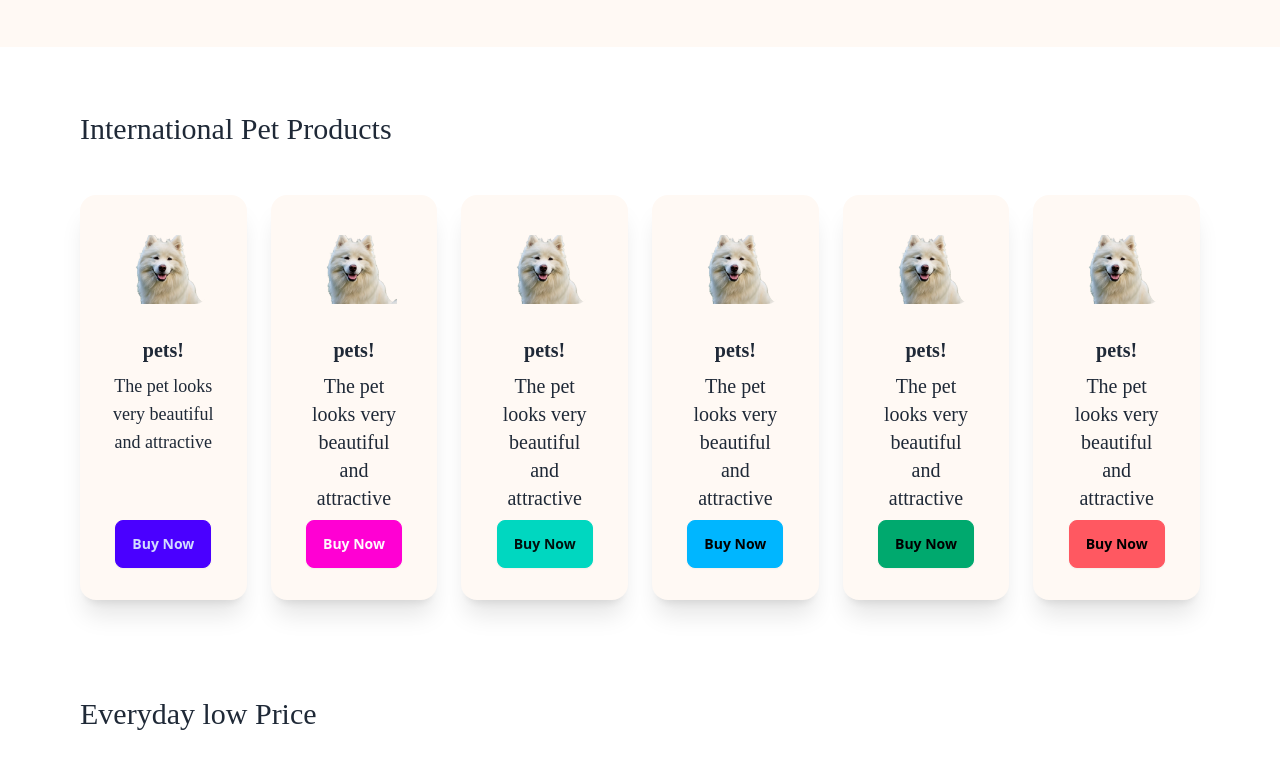
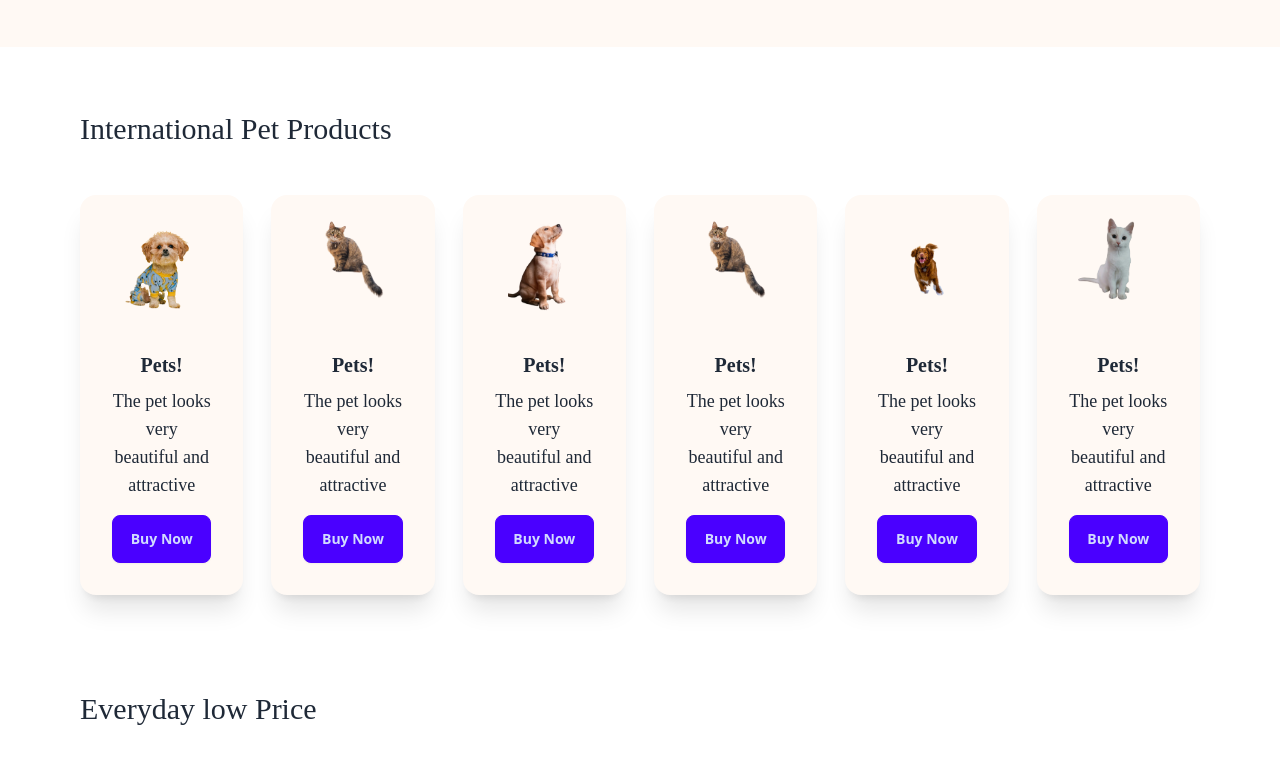
Before and after one commit to ariful324645/Assignment-03, a plain HTML site: page index.html in a window 1280 px wide. Shown: the part 1827-2599 px from the top of the page. Drawn offline with nearby package versions, Linux system fonts and the light colour scheme; a web font is replaced by a local one.

Commit message:
added final commit

```diff
--- a/index.html
+++ b/index.html
@@ -129,31 +129,30 @@
       <hr class="border border-black-500 lg:hidden" />
     </div>
 
-
-
-
-
-
     <header class="lg:px-20 w-full mt-8 mx-auto bg-[#FFF]">
       <!--banner section-->
       <section
         class="flex lg:relative flex-col md:flex-row px-8 lg:px-0 justify-between items-center"
       >
         <div class="flex lg:absolute left-5 lg:left-0 top-28 items-center">
-          <div class="space-y-5">
+          <div class="space-y-5  h-96">
             <h3 class="text-4xl adlam-display">
               Pamper Your Pet,<br />
               Because They Deserve <br />
               the Bes
             </h3>
-            <p>
+            <p class="pt-5">
               Discover a world of treats, toys, and essentials handpicked for
               <br />
               your furry friends. Shop now and make tails wag with joy!
             </p>
-            <button class="text-xl font-sora py-3 px-7 rounded-lg bg-[#FFDC26]  hover:scale-110 transition-transform duration-300 animate-spin cursor-pointer">
+            <div class=" pt-10">
+              <button
+              class="text-xl font-sora py-3 px-7 rounded-lg bg-[#FFDC26] hover:scale-110 transition-transform duration-300  cursor-pointer animate-spin"
+            >
               Register
             </button>
+            </div>
           </div>
         </div>
         <div class=""><img src="./c1-assets/cat-big.png" alt="" /></div>
@@ -456,107 +455,131 @@
         </div>
       </section>
       <!--second section checked iq-->
-       <section class="lg:px-20 w-full mx-auto px-8 mt-8 bg-[#FFF] ">
+      <section class="lg:px-20 w-full mx-auto px-8 mt-8 bg-[#FFF]">
         <h3 class="text-3xl adlam-display mb-12">International Pet Products</h3>
 
         <!--pet container-->
-       <div class="grid grid-cols-2 lg:grid-cols-6 gap-4 lg:gap-6">
+        <div class="grid grid-cols-1 lg:grid-cols-6 gap-4 lg:gap-7">
           <!--card 1-->
-        <div class="card bg-[#FFF9F4]  w-full  shadow-xl">
-        <figure class="px-10 pt-10">
+          <div class="card bg-[#FFF9F4] w-full shadow-xl h-[400px]">
+            <figure class=" p-2 h-[250px] w-full">
               <img
-            src="./c1-assets/cat1-removebg-preview.png"
+                src="./c1-assets/cute-pet-small.png"
                 alt="Shoes"
-            class="rounded-xl" />
+                class="rounded-xl h-full object-contain w-full"
+              />
             </figure>
             <div class="card-body items-center text-center">
-          <h2 class="card-title font-sora text-xl">pets!</h2>
-          <p class="font-sora text-lg">The pet looks very beautiful and attractive</p>
-          <div class="card-actions">
-            <button class="btn btn-primary">Buy Now</button>
+              <h2 class="card-title font-sora text-xl capitalize">pets!</h2>
+              <p class="font-sora text-xs md:text-lg">
+                The pet looks very beautiful and attractive
+              </p>
+              <div class="card-actions w-full pt-2">
+                <button class="btn btn-primary w-full">Buy Now</button>
               </div>
             </div>
           </div>
-       <!--card 2-->
-       <div class="card bg-[#FFF9F4] shadow-xl">
-        <figure class="px-10 pt-10">
-          <img class=""
-            src="./c1-assets/cat1-removebg-preview.png"
+
+          <!--card 1-->
+          <div class="card bg-[#FFF9F4] w-full shadow-xl h-[400px]">
+            <figure class=" p-2 h-[300px] w-full">
+              <img
+                src="./c1-assets/cat3-removebg-preview.png"
                 alt="Shoes"
-            class="rounded-xl" />
+                class="rounded-xl h-full object-contain w-full"
+              />
             </figure>
             <div class="card-body items-center text-center">
-          <h2 class="card-title font-sora text-xl">pets!</h2>
-          <p class="font-sora text-xl">The pet looks very beautiful and attractive</p>
-          <div class="card-actions">
-            <button class="btn btn-secondary">Buy Now</button>
+              <h2 class="card-title font-sora text-xl capitalize">pets!</h2>
+              <p class="font-sora text-xs md:text-lg">
+                The pet looks very beautiful and attractive
+              </p>
+              <div class="card-actions w-full pt-2">
+                <button class="btn btn-primary w-full">Buy Now</button>
               </div>
             </div>
           </div>
-       <!--card 3-->
-       <div class="card bg-[#FFF9F4]  shadow-xl">
-        <figure class="px-10 pt-10">
+
+         <!--card 1-->
+         <div class="card bg-[#FFF9F4] w-full shadow-xl h-[400px]">
+          <figure class=" p-2 h-[250px] w-full">
             <img
-            src="./c1-assets/cat1-removebg-preview.png"
+              src="./c1-assets/dog2-removebg-preview.png"
               alt="Shoes"
-            class="rounded-xl" />
+              class="rounded-xl h-full object-contain w-full"
+            />
           </figure>
           <div class="card-body items-center text-center">
-          <h2 class="card-title font-sora text-xl">pets!</h2>
-          <p class="font-sora text-xl">The pet looks very beautiful and attractive</p>
-          <div class="card-actions">
-            <button class="btn btn-accent">Buy Now</button>
+            <h2 class="card-title font-sora text-xl capitalize">pets!</h2>
+            <p class="font-sora text-xs md:text-lg">
+              The pet looks very beautiful and attractive
+            </p>
+            <div class="card-actions w-full pt-2">
+              <button class="btn btn-primary w-full">Buy Now</button>
             </div>
           </div>
         </div>
-       <!--card 4-->
-       <div class="card bg-[#FFF9F4]  shadow-xl">
-        <figure class="px-10 pt-10">
+
+        <!--card 1-->
+        <div class="card bg-[#FFF9F4] w-full shadow-xl h-[400px]">
+          <figure class=" p-2 h-[300px] w-full">
             <img
-            src="./c1-assets/cat1-removebg-preview.png"
+              src="./c1-assets/cat3-removebg-preview.png"
               alt="Shoes"
-            class="rounded-xl" />
+              class="rounded-xl h-full object-contain w-full"
+            />
           </figure>
           <div class="card-body items-center text-center">
-          <h2 class="card-title font-sora text-xl">pets!</h2>
-          <p class="font-sora text-xl">The pet looks very beautiful and attractive</p>
-          <div class="card-actions">
-            <button class="btn btn-info">Buy Now</button>
+            <h2 class="card-title font-sora text-xl capitalize">pets!</h2>
+            <p class="font-sora text-xs md:text-lg">
+              The pet looks very beautiful and attractive
+            </p>
+            <div class="card-actions w-full pt-2">
+              <button class="btn btn-primary w-full">Buy Now</button>
             </div>
           </div>
         </div>
-       <!--card 5-->
-       <div class="card bg-[#FFF9F4]  shadow-xl">
-        <figure class="px-10 pt-10">
+
+         <!--card 1-->
+         <div class="card bg-[#FFF9F4] w-full shadow-xl h-[400px]">
+          <figure class=" p-2 h-[250px] w-full">
             <img
-            src="./c1-assets/cat1-removebg-preview.png"
+              src="./c1-assets/dog3-removebg-preview.png"
               alt="Shoes"
-            class="rounded-xl" />
+              class="rounded-xl h-full object-contain w-full"
+            />
           </figure>
           <div class="card-body items-center text-center">
-          <h2 class="card-title font-sora text-xl">pets!</h2>
-          <p class="font-sora text-xl">The pet looks very beautiful and attractive</p>
-          <div class="card-actions">
-            <button class="btn btn-success">Buy Now</button>
+            <h2 class="card-title font-sora text-xl capitalize">pets!</h2>
+            <p class="font-sora text-xs md:text-lg">
+              The pet looks very beautiful and attractive
+            </p>
+            <div class="card-actions w-full pt-2">
+              <button class="btn btn-primary w-full">Buy Now</button>
             </div>
           </div>
         </div>
-       <!--card 6-->
-       <div class="card bg-[#FFF9F4]  shadow-xl">
-        <figure class="px-10 pt-10">
+
+        <!--card 1-->
+        <div class="card bg-[#FFF9F4] w-full shadow-xl h-[400px]">
+          <figure class=" p-2 h-[300px] w-full">
             <img
-            src="./c1-assets/cat1-removebg-preview.png"
+              src="./c1-assets/cat2-removebg-preview.png"
               alt="Shoes"
-            class="rounded-xl" />
+              class="rounded-xl h-full object-contain w-full"
+            />
           </figure>
           <div class="card-body items-center text-center">
-          <h2 class="card-title font-sora text-xl">pets!</h2>
-          <p class="font-sora text-xl">The pet looks very beautiful and attractive</p>
-          <div class="card-actions">
-            <button class="btn btn-error">Buy Now</button>
+            <h2 class="card-title font-sora text-xl capitalize">pets!</h2>
+            <p class="font-sora text-xs md:text-lg">
+              The pet looks very beautiful and attractive
+            </p>
+            <div class="card-actions w-full pt-2">
+              <button class="btn btn-primary w-full">Buy Now</button>
             </div>
           </div>
         </div>
+
         </div>
       </section>
       <!--third section-->
@@ -570,15 +593,17 @@
           >
             <div class="flex items-center">
               <div class="flex items-center lg:py-10">
-                <div class="space-y-5 ">
+                <div class="space-y-5">
                   <h5 class="font-sora hidden lg:block">Under Price</h5>
-                  <h3 class="text-2xl text-[#000]   adlam-display">
+                  <h3 class="text-2xl text-[#000] adlam-display">
                     Pet Grooming Mitt
                   </h3>
                   <h5 class="text-[#FFF] hidden lg:block text-xl">
                     (Easy Hair Removal)
                   </h5>
-                  <h3 class="text-4xl text-[#FFF] lg:text-[#000] adlam-display">$7.99</h3>
+                  <h3 class="text-4xl text-[#FFF] lg:text-[#000] adlam-display">
+                    $7.99
+                  </h3>
                 </div>
               </div>
             </div>
@@ -600,11 +625,10 @@
           </div>
         </div>
       </section>
-
     </main>
 
     <!--footer section-->
-    <footer class="relative" >
+    <footer class="relative">
       <!--first section-->
       <div
         class="footer flex flex-col lg:flex-row justify-around bg-[#FFDC2680] p-10 pt-40 lg:pt-64 h-full lg:h-[450px]"
@@ -638,21 +662,31 @@
         </nav>
       </div>
       <!--second section-->
-      <div class="bg-[#FFF9F4] absolute -top-96 left-12  lg:-top-48 l lg:left-56 flex flex-col lg:flex-row items-center lg:pl-48 p-2 lg:gap-16 rounded-xl h-full lg:h-[380px] w-[320px] lg:w-[1050px]">
+      <div
+        class="bg-[#FFF9F4] absolute -top-96 left-12 lg:-top-48 l lg:left-56 flex flex-col lg:flex-row items-center lg:pl-48 p-2 lg:gap-16 rounded-xl h-full lg:h-[380px] w-[320px] lg:w-[1050px]"
+      >
         <!--1st part-->
         <div class="">
           <img src="c1-assets/cute-pet-small.png" alt="" />
         </div>
         <!--second part-->
-        <div >
-          <form class=" space-y-2 lg:space-y-5" >
-            <h3 class="text-2xl adlam-display">
-              Get Pawsome News!
-            </h3>
-            <h5 class="font-sora text-sm">Exclusive training tips, ticks, product deals and more.</h5>
-           <input class="px-8 py-3 flex items-center  rounded-lg" type="email" name="" placeholder="Enter email" id="">
+        <div>
+          <form class="space-y-2 lg:space-y-5">
+            <h3 class="text-2xl adlam-display">Get Pawsome News!</h3>
+            <h5 class="font-sora text-sm">
+              Exclusive training tips, ticks, product deals and more.
+            </h5>
+            <input
+              class="px-8 py-3 flex items-center rounded-lg"
+              type="email"
+              name=""
+              placeholder="Enter email"
+              id=""
+            />
             <div class="flex justify-center lg:justify-start">
-          <button class="text-xl  font-sora py-2 px-3 lg:px-6 rounded-lg bg-[#FFDC26]">
+              <button
+                class="text-xl font-sora py-2 px-3 lg:px-6 rounded-lg bg-[#FFDC26]"
+              >
                 Register
               </button>
             </div>
@@ -660,8 +694,5 @@
         </div>
       </div>
     </footer>
-
-
-
   </body>
 </html>
```
Lines whose indentation alone changed are shown as unchanged.
